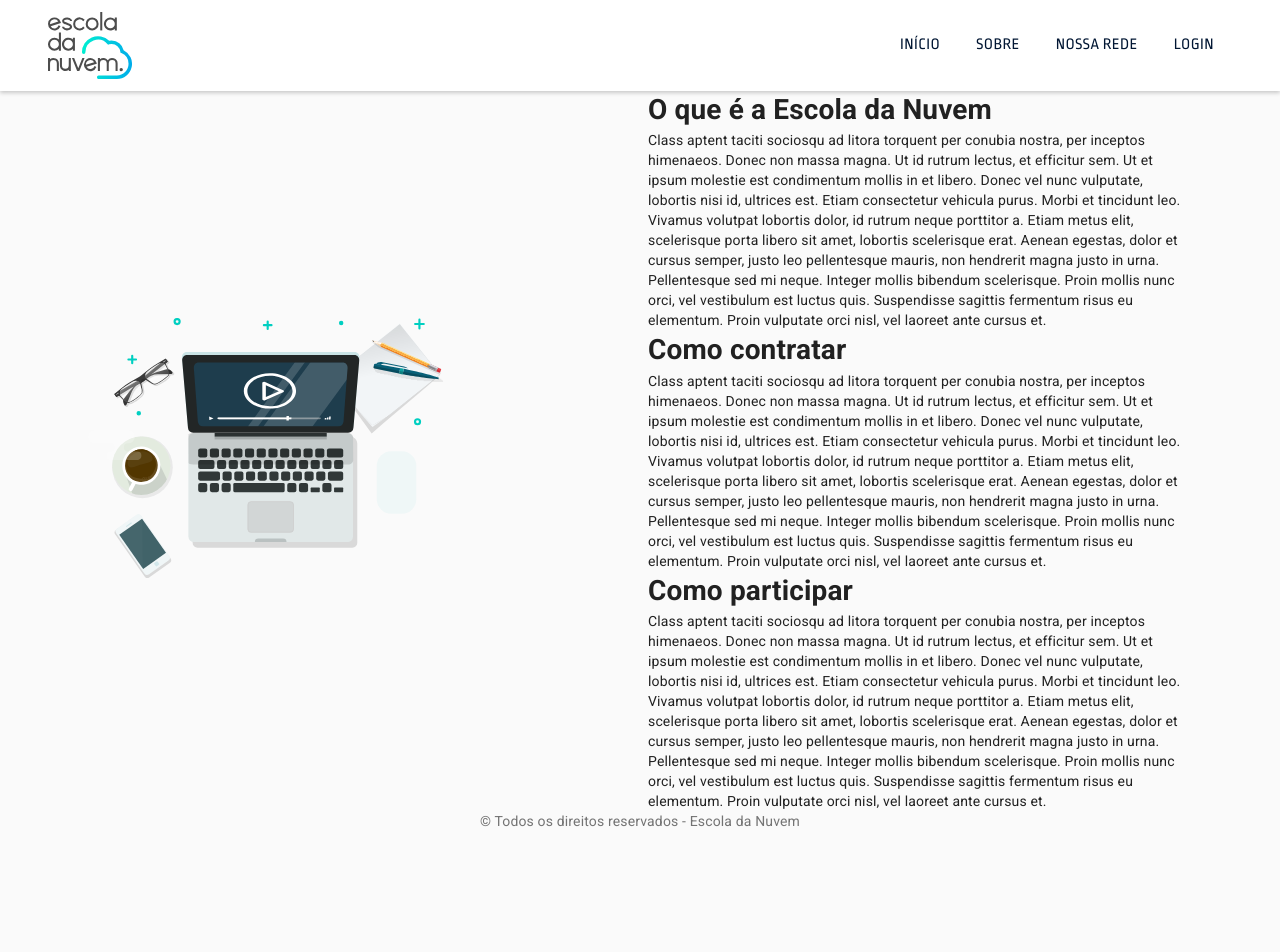
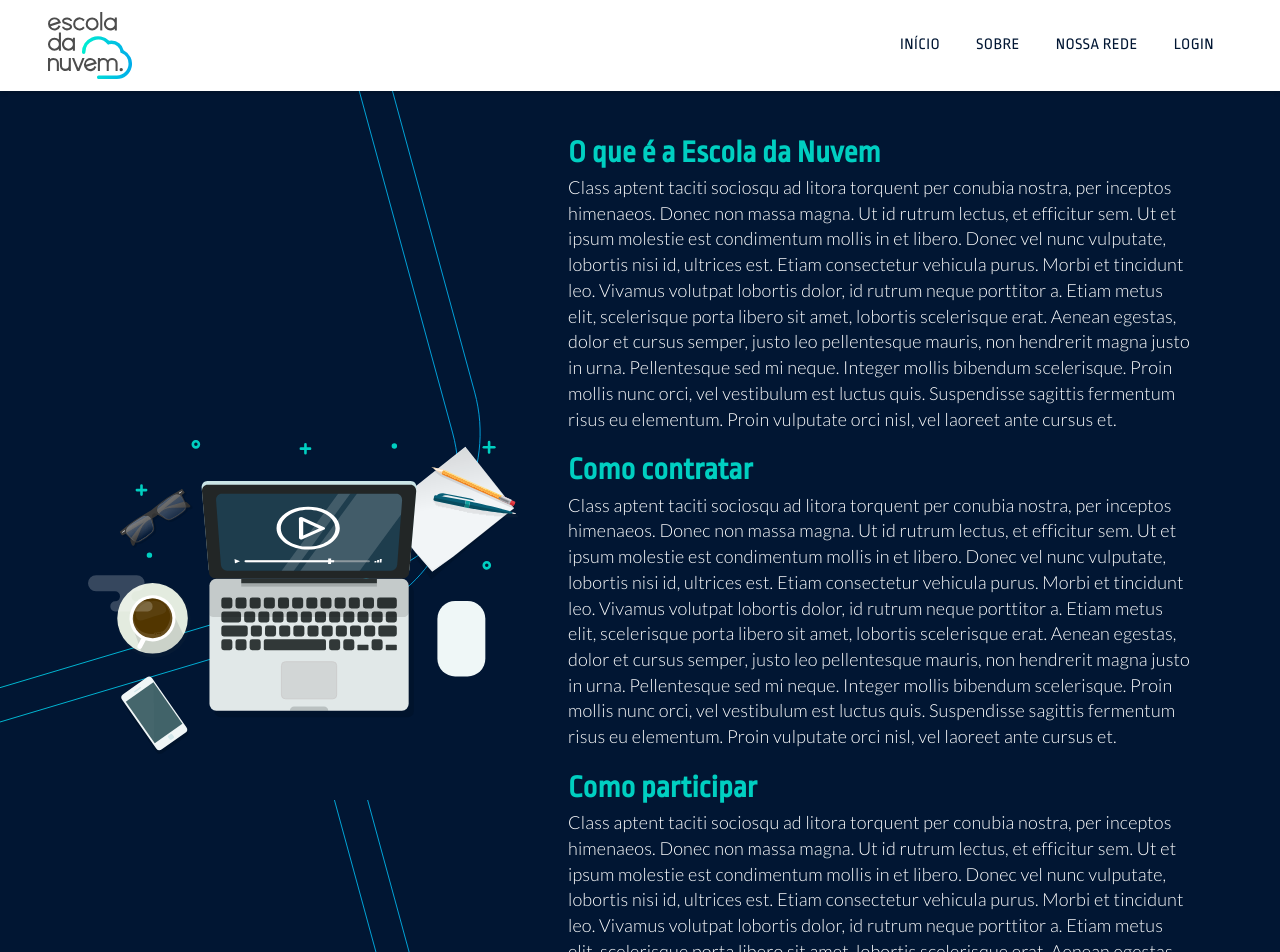
Before and after one commit to escoladanuvem/edn-web-frontend, a React (Create React App) app: page /about in a window 1280 px wide. Shown: the top 952 px of the page. Before the commit the page ends 831 px from the top, so only its background shows below. Built offline with nearby package versions, Linux system fonts and the light colour scheme; the HTML template or start-up script is replaced by a standard one.

Commit message:
feat(About) Finished About page

```diff
--- a/src/components/Footer.tsx
+++ b/src/components/Footer.tsx
@@ -1,18 +1,25 @@
 import Typography from '@material-ui/core/Typography';
-import Link from '@material-ui/core/Link';
-import Box from '@material-ui/core/Box';
+import { makeStyles } from '@material-ui/core/styles';
+import Container from '@material-ui/core/Container';
 
+const useStyles = makeStyles((theme) => ({
+    footer: {
+        padding: theme.spacing(3, 2),
+        color: '#CFCFCF'
+    },
+}));
 
 function Footer() {
+    const classes = useStyles();
+
     return (
-        <Box mt={5}>
-            <Typography variant="body2" color="textSecondary" align="center">
-                {'© Todos os direitos reservados - '}
-                <Link color="inherit" href="https://www.escoladanuvem.com.br/">
-                    Escola da Nuvem
-                </Link>
-            </Typography>
-        </Box>
+        <footer className={classes.footer}>
+            <Container maxWidth="sm">
+                <Typography align="center">
+                    © Todos os direitos reservados - Escola da Nuvem
+                </Typography>
+            </Container>
+        </footer>
     );
 }
 
--- a/src/pages/About.tsx
+++ b/src/pages/About.tsx
@@ -1,46 +1,91 @@
-import React from 'react';
-import { makeStyles } from '@material-ui/core/styles';
+import { makeStyles, MuiThemeProvider, createMuiTheme } from '@material-ui/core/styles';
 import Container from '@material-ui/core/Container';
 import Grid from '@material-ui/core/Grid';
-import Illustration from '../images/about-illustration.svg'
+import CssBaseline from '@material-ui/core/CssBaseline';
+import Hidden from '@material-ui/core/Hidden';
+import darkBackground from '../images/dark-background.svg';
+import Illustration from '../images/about-illustration.svg';
+
+const themeDark = createMuiTheme({
+    overrides: {
+        MuiCssBaseline: {
+            "@global": {
+                body: {
+                    backgroundRepeat: 'no-repeat',
+                    backgroundPosition: 'center',
+                    backgroundSize: 'cover',
+                    backgroundAttachment: 'fixed',
+                    backgroundImage: `url(${darkBackground})`,
+                }
+            }
+        }
+    }
+});
 
 const useStyles = makeStyles((theme) => ({
     root: {
-        height: '80vh',
         width: '90vw',
+        minHeight: '80vh',
         display: 'flex',
-        flexDirection: 'column',
         justifyContent: 'center',
         marginTop: theme.spacing(5),
         marginBottom: theme.spacing(5),
     },
+    aboutHeader: {
+        fontFamily: 'Ropa Sans, sans- serif',
+        fontSize: '31px',
+        color: '#00CFC1'
+    },
+    aboutText: {
+        fontFamily: 'Lato, sans- serif',
+        fontSize: '18px',
+        color: '#FFFFFF'
+    }
 }));
 
 function About() {
     const classes = useStyles();
 
     return (
+        <MuiThemeProvider theme={themeDark}>
+            <CssBaseline />
             <Container className={classes.root} maxWidth="xl">
                 <Grid
                     container
                     direction="row"
                     justify="space-between"
                     alignItems="center"
+                    spacing={6}
+                >
+                    <Hidden smDown>
+                        <Grid item xs={5}>
+                            <img src={Illustration} alt='About Illustration' />
+                        </Grid>
+                    </Hidden>
+                    <Grid item xs>
+                        <Grid
+                            container
+                            direction="column"
+                            justify="space-between"
                             spacing={2}
                         >
-                <Grid item xs={4}>
-                    <img src={Illustration} alt='About Illustration' />
+                            <Grid item xs>
+                                <h1 className={classes.aboutHeader}>O que é a Escola da Nuvem</h1>
+                                <p className={classes.aboutText}> Class aptent taciti sociosqu ad litora torquent per conubia nostra, per inceptos himenaeos. Donec non massa magna. Ut id rutrum lectus, et efficitur sem. Ut et ipsum molestie est condimentum mollis in et libero. Donec vel nunc vulputate, lobortis nisi id, ultrices est. Etiam consectetur vehicula purus. Morbi et tincidunt leo. Vivamus volutpat lobortis dolor, id rutrum neque porttitor a. Etiam metus elit, scelerisque porta libero sit amet, lobortis scelerisque erat. Aenean egestas, dolor et cursus semper, justo leo pellentesque mauris, non hendrerit magna justo in urna. Pellentesque sed mi neque. Integer mollis bibendum scelerisque. Proin mollis nunc orci, vel vestibulum est luctus quis. Suspendisse sagittis fermentum risus eu elementum. Proin vulputate orci nisl, vel laoreet ante cursus et.</p>
                             </Grid>
-                <Grid item xs={6}>
-                    <h1>O que é a Escola da Nuvem</h1>
-                    <p> Class aptent taciti sociosqu ad litora torquent per conubia nostra, per inceptos himenaeos. Donec non massa magna. Ut id rutrum lectus, et efficitur sem. Ut et ipsum molestie est condimentum mollis in et libero. Donec vel nunc vulputate, lobortis nisi id, ultrices est. Etiam consectetur vehicula purus. Morbi et tincidunt leo. Vivamus volutpat lobortis dolor, id rutrum neque porttitor a. Etiam metus elit, scelerisque porta libero sit amet, lobortis scelerisque erat. Aenean egestas, dolor et cursus semper, justo leo pellentesque mauris, non hendrerit magna justo in urna. Pellentesque sed mi neque. Integer mollis bibendum scelerisque. Proin mollis nunc orci, vel vestibulum est luctus quis. Suspendisse sagittis fermentum risus eu elementum. Proin vulputate orci nisl, vel laoreet ante cursus et.</p>
-                    <h1>Como contratar</h1>
-                    <p> Class aptent taciti sociosqu ad litora torquent per conubia nostra, per inceptos himenaeos. Donec non massa magna. Ut id rutrum lectus, et efficitur sem. Ut et ipsum molestie est condimentum mollis in et libero. Donec vel nunc vulputate, lobortis nisi id, ultrices est. Etiam consectetur vehicula purus. Morbi et tincidunt leo. Vivamus volutpat lobortis dolor, id rutrum neque porttitor a. Etiam metus elit, scelerisque porta libero sit amet, lobortis scelerisque erat. Aenean egestas, dolor et cursus semper, justo leo pellentesque mauris, non hendrerit magna justo in urna. Pellentesque sed mi neque. Integer mollis bibendum scelerisque. Proin mollis nunc orci, vel vestibulum est luctus quis. Suspendisse sagittis fermentum risus eu elementum. Proin vulputate orci nisl, vel laoreet ante cursus et.</p>
-                    <h1>Como participar</h1>
-                    <p> Class aptent taciti sociosqu ad litora torquent per conubia nostra, per inceptos himenaeos. Donec non massa magna. Ut id rutrum lectus, et efficitur sem. Ut et ipsum molestie est condimentum mollis in et libero. Donec vel nunc vulputate, lobortis nisi id, ultrices est. Etiam consectetur vehicula purus. Morbi et tincidunt leo. Vivamus volutpat lobortis dolor, id rutrum neque porttitor a. Etiam metus elit, scelerisque porta libero sit amet, lobortis scelerisque erat. Aenean egestas, dolor et cursus semper, justo leo pellentesque mauris, non hendrerit magna justo in urna. Pellentesque sed mi neque. Integer mollis bibendum scelerisque. Proin mollis nunc orci, vel vestibulum est luctus quis. Suspendisse sagittis fermentum risus eu elementum. Proin vulputate orci nisl, vel laoreet ante cursus et.</p>
+                            <Grid item xs>
+                                <h1 className={classes.aboutHeader}>Como contratar</h1>
+                                <p className={classes.aboutText}> Class aptent taciti sociosqu ad litora torquent per conubia nostra, per inceptos himenaeos. Donec non massa magna. Ut id rutrum lectus, et efficitur sem. Ut et ipsum molestie est condimentum mollis in et libero. Donec vel nunc vulputate, lobortis nisi id, ultrices est. Etiam consectetur vehicula purus. Morbi et tincidunt leo. Vivamus volutpat lobortis dolor, id rutrum neque porttitor a. Etiam metus elit, scelerisque porta libero sit amet, lobortis scelerisque erat. Aenean egestas, dolor et cursus semper, justo leo pellentesque mauris, non hendrerit magna justo in urna. Pellentesque sed mi neque. Integer mollis bibendum scelerisque. Proin mollis nunc orci, vel vestibulum est luctus quis. Suspendisse sagittis fermentum risus eu elementum. Proin vulputate orci nisl, vel laoreet ante cursus et.</p>
+                            </Grid>
+                            <Grid item xs>
+                                <h1 className={classes.aboutHeader}>Como participar</h1>
+                                <p className={classes.aboutText}> Class aptent taciti sociosqu ad litora torquent per conubia nostra, per inceptos himenaeos. Donec non massa magna. Ut id rutrum lectus, et efficitur sem. Ut et ipsum molestie est condimentum mollis in et libero. Donec vel nunc vulputate, lobortis nisi id, ultrices est. Etiam consectetur vehicula purus. Morbi et tincidunt leo. Vivamus volutpat lobortis dolor, id rutrum neque porttitor a. Etiam metus elit, scelerisque porta libero sit amet, lobortis scelerisque erat. Aenean egestas, dolor et cursus semper, justo leo pellentesque mauris, non hendrerit magna justo in urna. Pellentesque sed mi neque. Integer mollis bibendum scelerisque. Proin mollis nunc orci, vel vestibulum est luctus quis. Suspendisse sagittis fermentum risus eu elementum. Proin vulputate orci nisl, vel laoreet ante cursus et.</p>
+                            </Grid>
+                        </Grid>
                     </Grid>
                 </Grid>
             </Container>
+        </MuiThemeProvider>
     )
 }
 
--- a/src/pages/Landing.tsx
+++ b/src/pages/Landing.tsx
@@ -6,7 +6,7 @@ import Illustration from '../images/landing-illustration.svg';
 
 const useStyles = makeStyles((theme) => ({
     root: {
-        height: '80vh',
+        minHeight: '80vh',
         width: '90vw',
         display: 'flex',
         flexDirection: 'column',
```
Also changed, not shown: src/images/dark-background.svg (added). Lines whose indentation alone changed are shown as unchanged.
